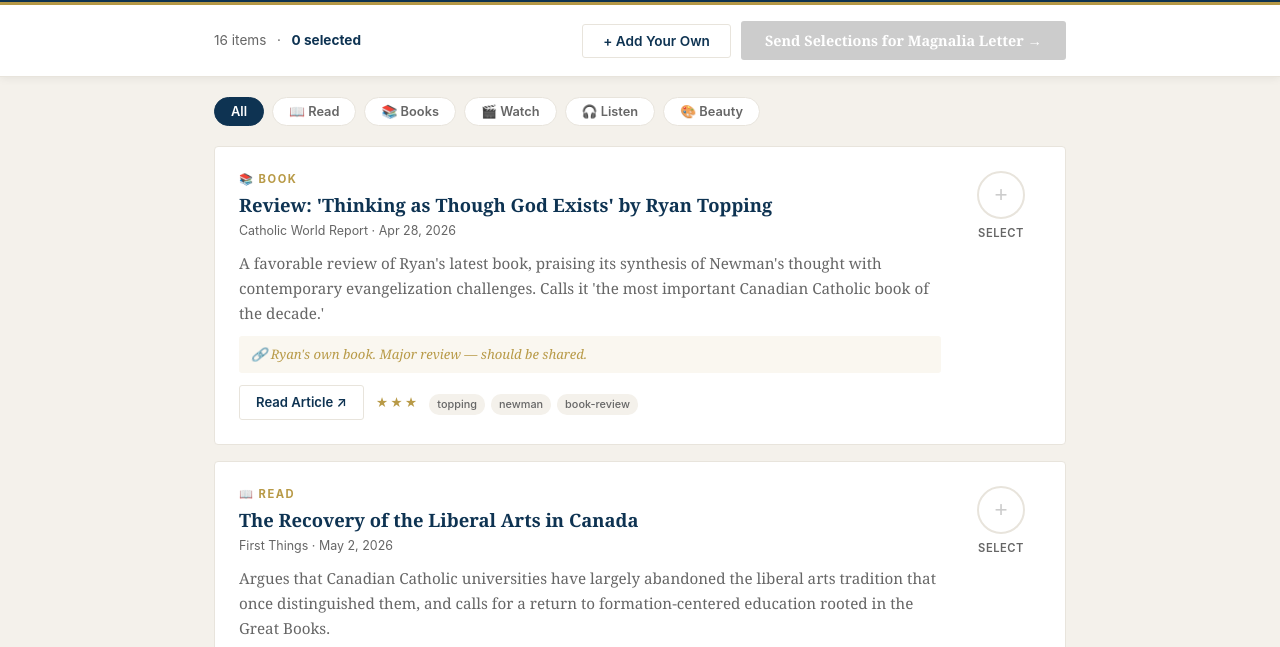
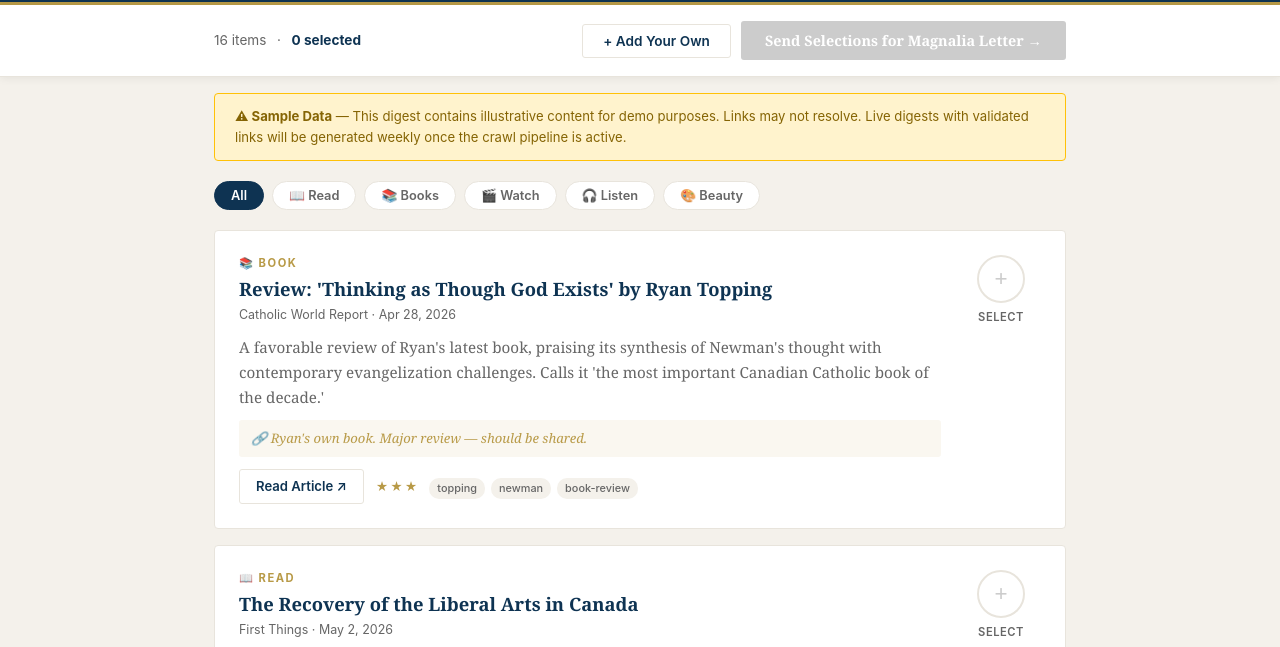
Before and after one commit to Evanr-web/magnalia-curation, a plain HTML site: page index.html in a window 1280 px wide. Shown: the part 102-749 px from the top of the page. Drawn offline with Linux system fonts and the light colour scheme.

Commit message:
Add sample data banner, crawl validation & security spec
- Yellow banner warns that sample data has illustrative URLs
- CRAWL_SPEC.md defines three validation gates:
  1. Link validation (HTTP HEAD + redirect domain check)
  2. Security scan (Google Safe Browsing, SSL, domain age, content-type)
  3. Content relevance scoring (AI, threshold 5+)
- Source trust levels (high/medium/low)
- Blocklist spec for compromised domains
- Auto-reject and yellow-flag criteria

```diff
--- a/index.html
+++ b/index.html
@@ -552,6 +552,13 @@
     </div>
   </div>
 
+  <!-- Sample data banner -->
+  <div id="sample-banner" style="display: none; max-width: 900px; margin: 16px auto 0; padding: 0 24px;">
+    <div style="background-color: #fff3cd; border: 1px solid #ffc107; border-radius: 4px; padding: 12px 20px; font-family: -apple-system, BlinkMacSystemFont, 'Segoe UI', sans-serif; font-size: 0.82rem; color: #856404;">
+      <strong>⚠ Sample Data</strong> — This digest contains illustrative content for demo purposes. Links may not resolve. Live digests with validated links will be generated weekly once the crawl pipeline is active.
+    </div>
+  </div>
+
   <!-- Filters -->
   <div class="filters" id="filters">
     <button class="filter-btn active" data-filter="all">All</button>
@@ -651,6 +658,10 @@
         loadCustomItems();
         document.getElementById('week-label').textContent = `Week of ${formatDate(data.week)} · ${items.length} items`;
         document.getElementById('item-count').textContent = items.length;
+        // Show sample banner if data file is a sample
+        if (data.week === '2026-05-04') {
+          document.getElementById('sample-banner').style.display = 'block';
+        }
         renderCards();
         updateSelectedCount();
       } catch (e) {
```
Also changed, not shown: 1 other file.
